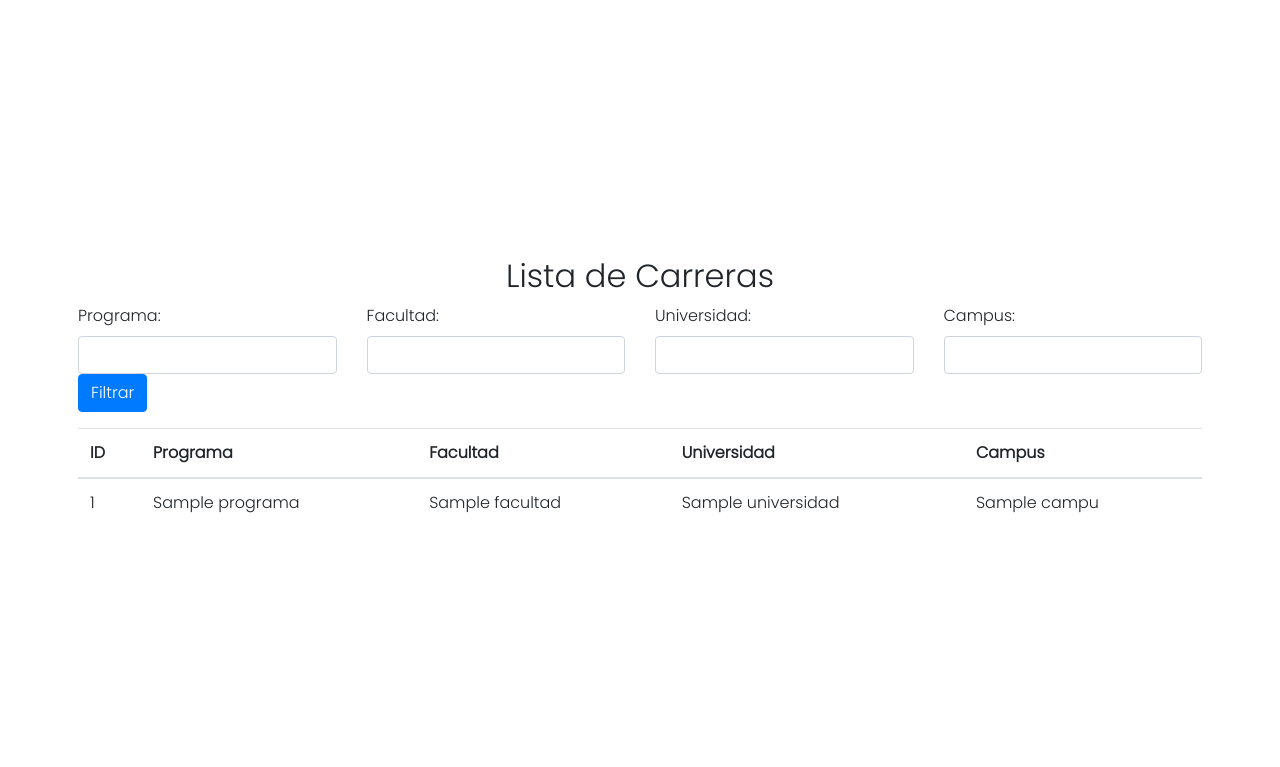
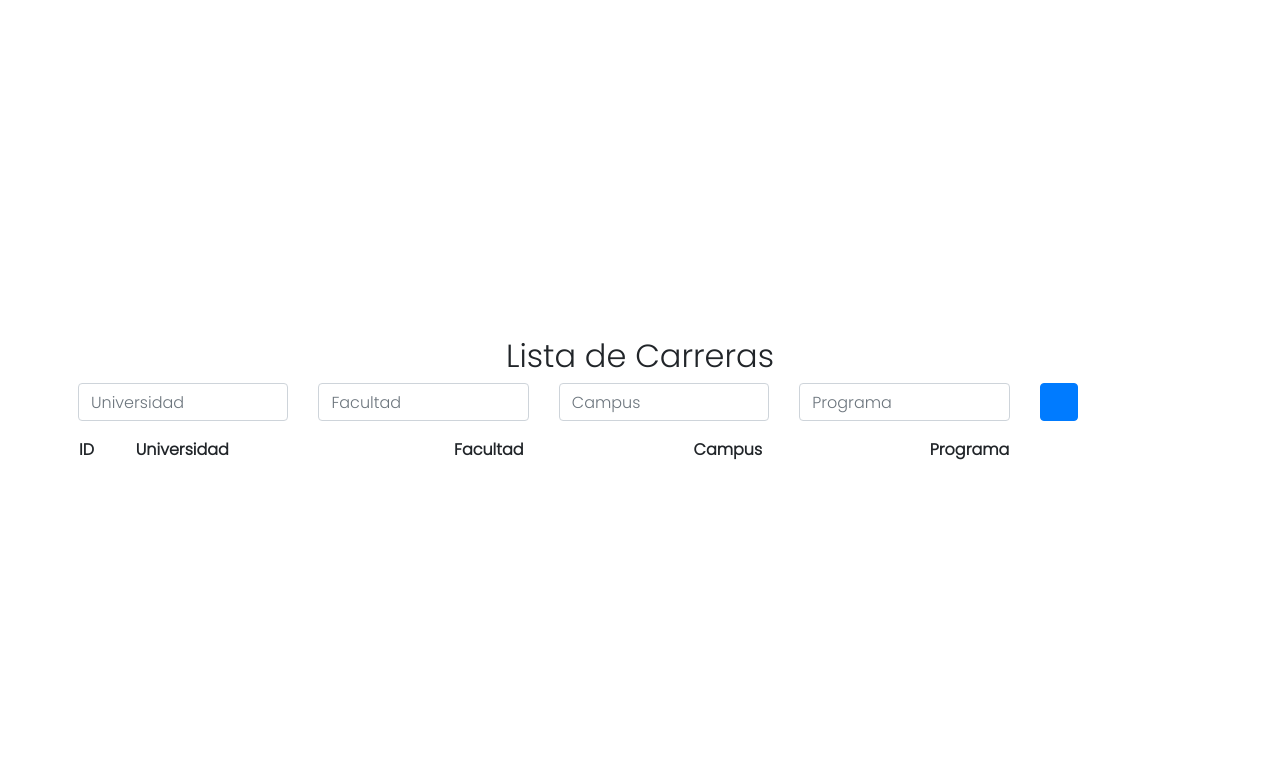
Before and after one commit to AgustinDarioFerreyra/Proyecto_Final_PIL, a Flask app: page /carreras in a window 1280 px wide. Shown: the part 56-823 px from the top of the page. Run offline with Flask 3, Linux system fonts and the light colour scheme; a user stored in the database is signed in; tables that the repository leaves empty hold one stand-in row (values such as "Sample post"); lists and menus that the app fills with data are empty; some libraries are stand-ins or nearby versions.

Commit message:
Filtro y datatable para carreras

```diff
--- a/modules/common/gestor_carreras.py
+++ b/modules/common/gestor_carreras.py
@@ -1,5 +1,5 @@
 from modules.common.gestor_comun import ResponseMessage, validaciones
-from modules.models.entities import Persona, Carrera, Universidad, Facultad, Campus, Programa, TipoPersona, db
+from modules.models.entities import Universidad, Facultad, Campus, Programa, Carrera, TipoPersona, db
 
 
 class gestor_carreras(ResponseMessage):
@@ -55,21 +55,44 @@
 		)
 		return resultado
 
+	def obtener_todo(self):
+		return Carrera.query.all()
+
+	# def obtener_con_filtro(self, **kwargs):
+	# 	query = Carrera.query.filter(Carrera.activo==True)
+	# 	if 'universidad' in kwargs:
+	# 		query = query.filter(Universidad.nombre.ilike(f"%{kwargs['universidad']}%"))
+	# 	if 'facultad' in kwargs:
+	# 		query = query.filter(Facultad.nombre.ilike(f"%{kwargs['facultad']}%"))
+	# 	if 'campus' in kwargs:
+	# 		query = query.filter(Campus.nombre.ilike(f"%{kwargs['campus']}%"))
+	# 	if 'programa' in kwargs:
+	# 		query = query.filter(Programa.nombre.ilike(f"%{kwargs['programa']}%"))
+	# 	return query.all() if any(kwargs.values()) else []
 
 
+	# def obtener_con_filtro(self, **kwargs):
+	# 	query = Carrera.query.filter(Carrera.activo==True)
+	# 	if 'universidad' in kwargs:
+	# 		query = query.join(Universidad).filter(Universidad.nombre.ilike(f"%{kwargs['universidad']}%"))
+	# 	if 'facultad' in kwargs:
+	# 		query = query.join(Facultad).filter(Facultad.nombre.ilike(f"%{kwargs['facultad']}%"))
+	# 	if 'campus' in kwargs:
+	# 		query = query.join(Campus).filter(Campus.nombre.ilike(f"%{kwargs['campus']}%"))
+	# 	if 'programa' in kwargs:
+	# 		query = query.join(Programa).filter(Programa.nombre.ilike(f"%{kwargs['programa']}%"))
+	# 	return query.all() if any(kwargs.values()) else []
+
 	def obtener_con_filtro(self, **kwargs):
-		query = Carrera.query.filter(Carrera.activo ==True)
-
-		if "programa" in kwargs:
-			query = query.join(Programa).filter(Programa.nombre.ilike(f"%{kwargs['programa']}%"))
-
+		# query = db.session.query(Carrera).filter(Carrera.activo==True)
+		# query = Carrera.query.filter(Carrera.activo==True)
+		query = db.session.query(Carrera)
+		if 'universidad' in kwargs:
+			query = query.join(Universidad).filter(Universidad.nombre.ilike(f"%{kwargs['universidad']}%"))
 		if 'facultad' in kwargs:
 			query = query.join(Facultad).filter(Facultad.nombre.ilike(f"%{kwargs['facultad']}%"))
-
-		if 'universidad' in kwargs:
-			query = query.join(Universidad).filter(Universidad.nombre.ilike(f"%{kwargs['universidad']}%"))
-
 		if 'campus' in kwargs:
 			query = query.join(Campus).filter(Campus.nombre.ilike(f"%{kwargs['campus']}%"))
-
+		if 'programa' in kwargs:
+			query = query.join(Programa).filter(Programa.nombre.ilike(f"%{kwargs['programa']}%"))
 		return query.all() if any(kwargs.values()) else []
--- a/modules/routes_carreras.py
+++ b/modules/routes_carreras.py
@@ -11,24 +11,15 @@
 @carreras_bp.route('/carreras', methods=['GET'])
 @login_required
 def obtener_carreras():
-    programa_nombre = request.args.get('programa_nombre')
-    facultad_nombre = request.args.get('facultad_nombre')
-    universidad_nombre = request.args.get('universidad_nombre')
-    campus_nombre = request.args.get('campus_nombre')
-
-    carreras = Carrera.query
-
-    if programa_nombre:
-        carreras = carreras.join(Programa).filter(Programa.nombre == programa_nombre)
-
-    if facultad_nombre:
-        carreras = carreras.join(Facultad).filter(Facultad.nombre == facultad_nombre)
-
-    if universidad_nombre:
-        carreras = carreras.join(Universidad).filter(Universidad.nombre == universidad_nombre)
-
-    if campus_nombre:
-        carreras = carreras.join(Campus).filter(Campus.nombre == campus_nombre)
-
-    carreras = carreras.all()
-    return render_template('carreras/carreras.html', carreras = carreras)
+    universidad = request.args.get('universidad', default="", type=str)
+    facultad = request.args.get('facultad', default="", type=str)
+    campus = request.args.get('campus', default="", type=str)
+    programa = request.args.get('programa', default="", type=str)
+    filtros = {
+        'universidad': universidad,
+        'facultad': facultad,
+        'campus':campus,
+        'programa': programa
+    }
+    carreras = gestor_carreras().obtener_con_filtro(**filtros)
+    return render_template('carreras/carreras.html', carreras = carreras, csrf=csrf, filtros=filtros)
--- a/requirements.txt
+++ b/requirements.txt
@@ -10,3 +10,5 @@
 Gunicorn
 psycopg2
 python-dotenv
+mysql-connector-python
+openpyxl
--- a/templates/carreras/carreras.html
+++ b/templates/carreras/carreras.html
@@ -1,52 +1,51 @@
 {% extends 'comun/base.html' %}
+{% import 'comun/modal_eliminar.html' as modal_eliminar %}
 
 {% block content %}
 <div class="container p-2">
     <h2 class="text-center">Lista de Carreras</h2>
-    <form method="GET" action="/carreras" class="mb-3">
+    <form method="GET" action="{{ url_for('routes_carreras.obtener_carreras') }}" class="mb-3">
+        <div class="row">
+            <div class="col-10">
                 <div class="row">
                     <div class="col-md-3">
-                <label for="programa_nombre">Programa:</label>
-                <input type="text" id="programa_nombre" name="programa_nombre" class="form-control">
+                        <input type="text" class="form-control" id="universidad" name="universidad" placeholder="Universidad" value="{{ filtros.get('nombre', '') }}">
                     </div>
                     <div class="col-md-3">
-                <label for="facultad_nombre">Facultad:</label>
-                <input type="text" id="facultad_nombre" name="facultad_nombre" class="form-control">
+                        <input type="text" class="form-control" id="facultad" name="facultad" placeholder="Facultad" value="{{ filtros.get('nombre', '') }}">
                     </div>
                     <div class="col-md-3">
-                <label for="universidad_nombre">Universidad:</label>
-                <input type="text" id="universidad_nombre" name="universidad_nombre" class="form-control">
+                        <input type="text" class="form-control" id="campus" name="campus" placeholder="Campus" value="{{ filtros.get('nombre', '') }}">
                     </div>
                     <div class="col-md-3">
-                <label for="campus_nombre">Campus:</label>
-                <input type="text" id="campus_nombre" name="campus_nombre" class="form-control">
+                        <input type="text" class="form-control" id="programa" name="programa" placeholder="Programa" value="{{ filtros.get('nombre', '') }}">
                     </div>
                 </div>
-        <div class="row">
+            </div>
             <div class="col-2">
-                <input type="submit" value="Filtrar" class="btn btn-primary">
+                <button type="submit" class="btn btn-primary"><i class="fa-solid fa-filter"></i></button>
             </div>
         </div>
     </form>
 
-    <table class="table">
+    <table id="carreras" class="display" style="width:100%;">
         <thead>
             <tr>
                 <th>ID</th>
+                <th>Universidad</th>
+                <th>Facultad</th>
+                <th>Campus</th>
                 <th>Programa</th>
-                <th>Facultad</th>
-                <th>Universidad</th>
-                <th>Campus</th>
             </tr>
         </thead>
         <tbody>
             {% for carrera in carreras %}
             <tr>
                 <td>{{ carrera.id }}</td>
+                <td>{{ carrera.universidad.nombre }}</td>
+                <td>{{ carrera.facultad.nombre }}</td>
+                <td>{{ carrera.campus.nombre }}</td>
                 <td>{{ carrera.programa.nombre }}</td>
-                <td>{{ carrera.facultad.nombre }}</td>
-                <td>{{ carrera.universidad.nombre }}</td>
-                <td>{{ carrera.campus.nombre }}</td>
             </tr>
             {% endfor %}
         </tbody>
@@ -54,4 +53,15 @@
 </div>
 <a class="btn btn-primary" href="{{ url_for('routes.index') }}">Volver a Inicio</a>
 </div>
+
+<script>
+	$(document).ready(function () {
+		var table = $('#carreras').DataTable({
+			language: {
+				url: 'http://cdn.datatables.net/plug-ins/1.13.6/i18n/es-ES.json'
+			},
+		});
+
+	});
+</script>
 {% endblock %}
```
Lines whose indentation alone changed are shown as unchanged.
